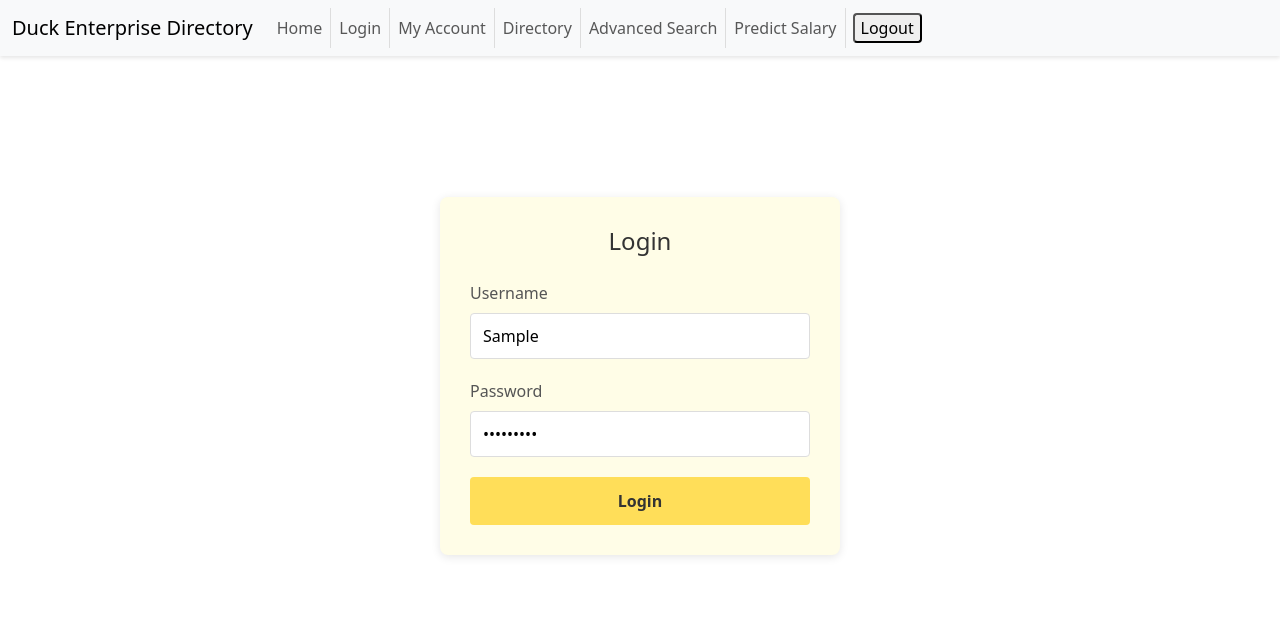
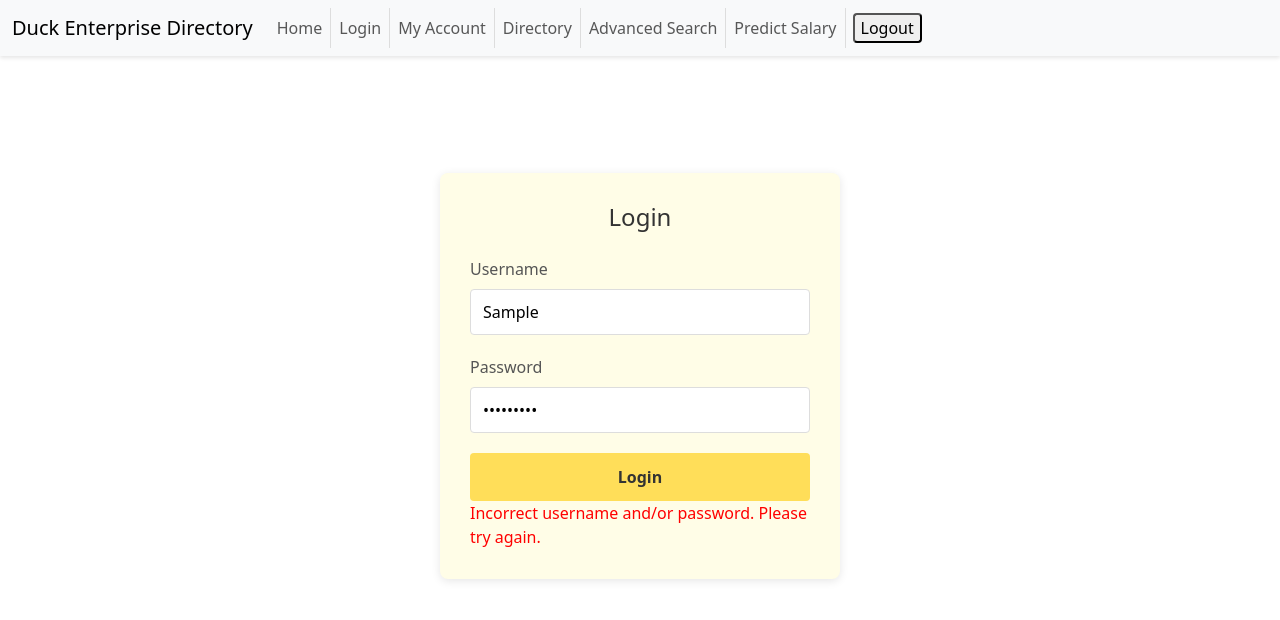
Before and after one commit to LStrass27/edp_capstone, a React (Vite) app in the folder react/: page /login in a window 1280 px wide. Both pictures are taken after typing "Sample", "Sample123" into the empty fields and a click on the button "Login". Shown: the top 620 px of the page. Built offline with nearby package versions, Linux system fonts and the light colour scheme; no server answers.

Commit message:
extra styling

```diff
--- a/react/src/components/LoginForm.jsx
+++ b/react/src/components/LoginForm.jsx
@@ -6,6 +6,7 @@ import './LoginForm.css';
 function LoginForm() {
     const [username, setUsername] = useState('');
     const [password, setPassword] = useState('');
+    const [error, setError] = useState('');
     const { login } = useAuth();
     const navigate = useNavigate();
     const location = useLocation();
@@ -14,12 +15,14 @@ function LoginForm() {
 
     const handleLogin = async (event) => {
         event.preventDefault();
+        setError('');
 
         try {
             await login(username, password);
             navigate(from)
         } catch (err) {
             console.log("Login Failed in LoginForm.jsx");
+            setError('Incorrect username and/or password. Please try again.');
         }
     };
 
@@ -51,6 +54,9 @@ function LoginForm() {
                         />
                     </div>
                     <button type="submit" className="login-button">Login</button>
+                    {error && <div style={{ color: 'red'}}>{error}</div>}
+
+
                 </form>
             </div>
         </div>
```
Also changed, not shown: react/src/components/NotFound.jsx (added, +10 -0 lines).
